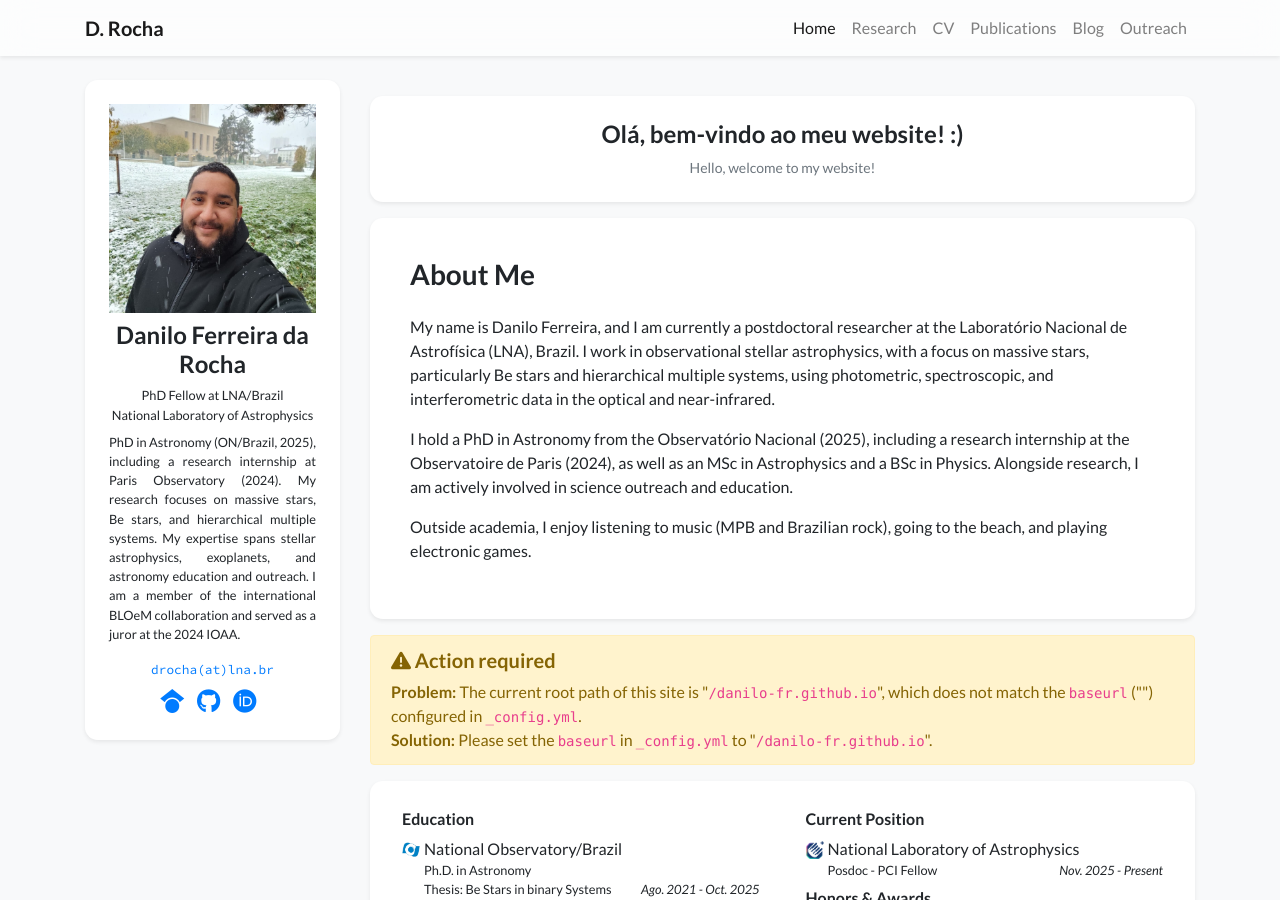
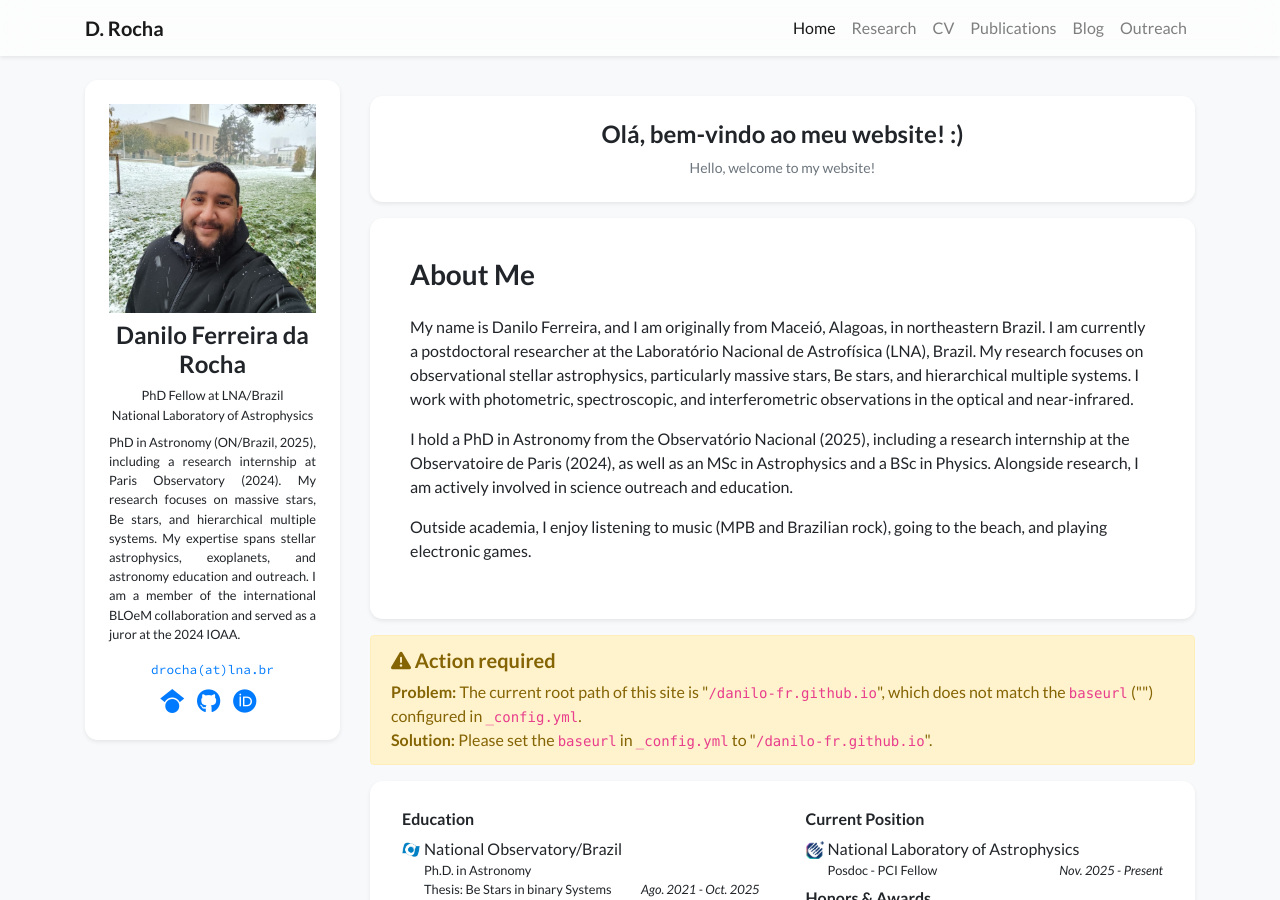
Before and after one commit to danilo-fr/danilo-fr.github.io, a Jekyll site: the page built from index.html, in a window 1280 px wide and 900 px high. Built offline with Jekyll 4.4.1, drawn with Linux system fonts in a browser that asks for light colours; nearby versions of some CDN libraries; a style sheet for code colours, icons or effects is not loaded.

Commit message:
Update profile.yml

```diff
--- a/_data/profile.yml
+++ b/_data/profile.yml
@@ -20,13 +20,13 @@ lattes: "https://lattes.cnpq.br/3170434769675374"
 short_bio_text_justify: false
 short_bio: >-
   <p>
-    My name is Danilo Ferreira, and I am currently a postdoctoral researcher at the Laboratório Nacional de Astrofísica (LNA),
-    Brazil. I work in observational stellar astrophysics, with a focus on massive stars, particularly Be stars and hierarchical
-    multiple systems, using photometric, spectroscopic, and interferometric data in the optical and near-infrared.
+    My name is Danilo Ferreira, and I am originally from Maceió, Alagoas, in northeastern Brazil. I am currently a postdoctoral researcher
+    at the Laboratório Nacional de Astrofísica (LNA), Brazil. My research focuses on observational stellar astrophysics, particularly massive
+    stars, Be stars, and hierarchical multiple systems. I work with photometric, spectroscopic, and interferometric observations in the optical
+    and near-infrared.
   <p>
   <p>
-    I hold a PhD
-    in Astronomy from the Observatório Nacional (2025), including a research internship at the Observatoire de Paris (2024), as
+    I hold a PhD in Astronomy from the Observatório Nacional (2025), including a research internship at the Observatoire de Paris (2024), as
     well as an MSc in Astrophysics and a BSc in Physics. Alongside research, I am actively involved in science outreach and education.
   <p>
   <p>
```
